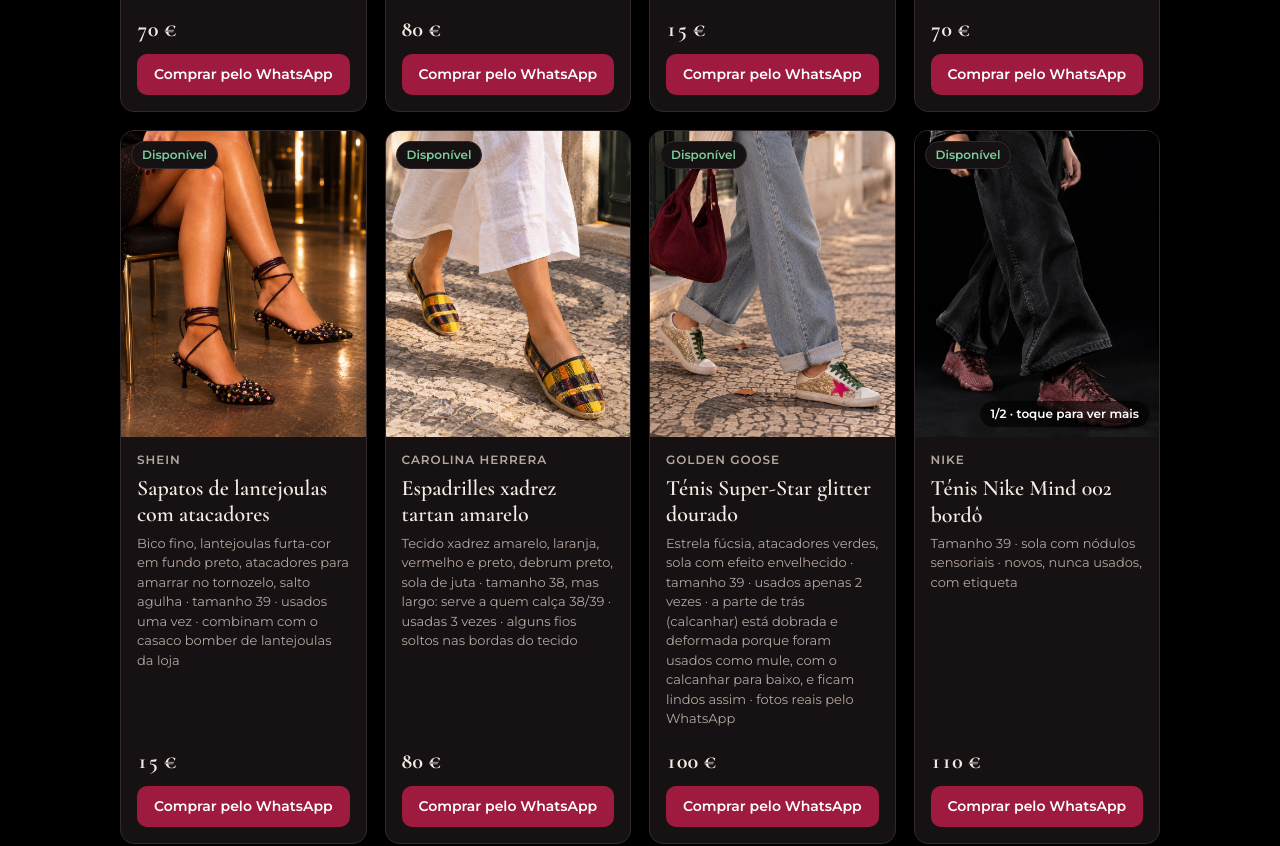
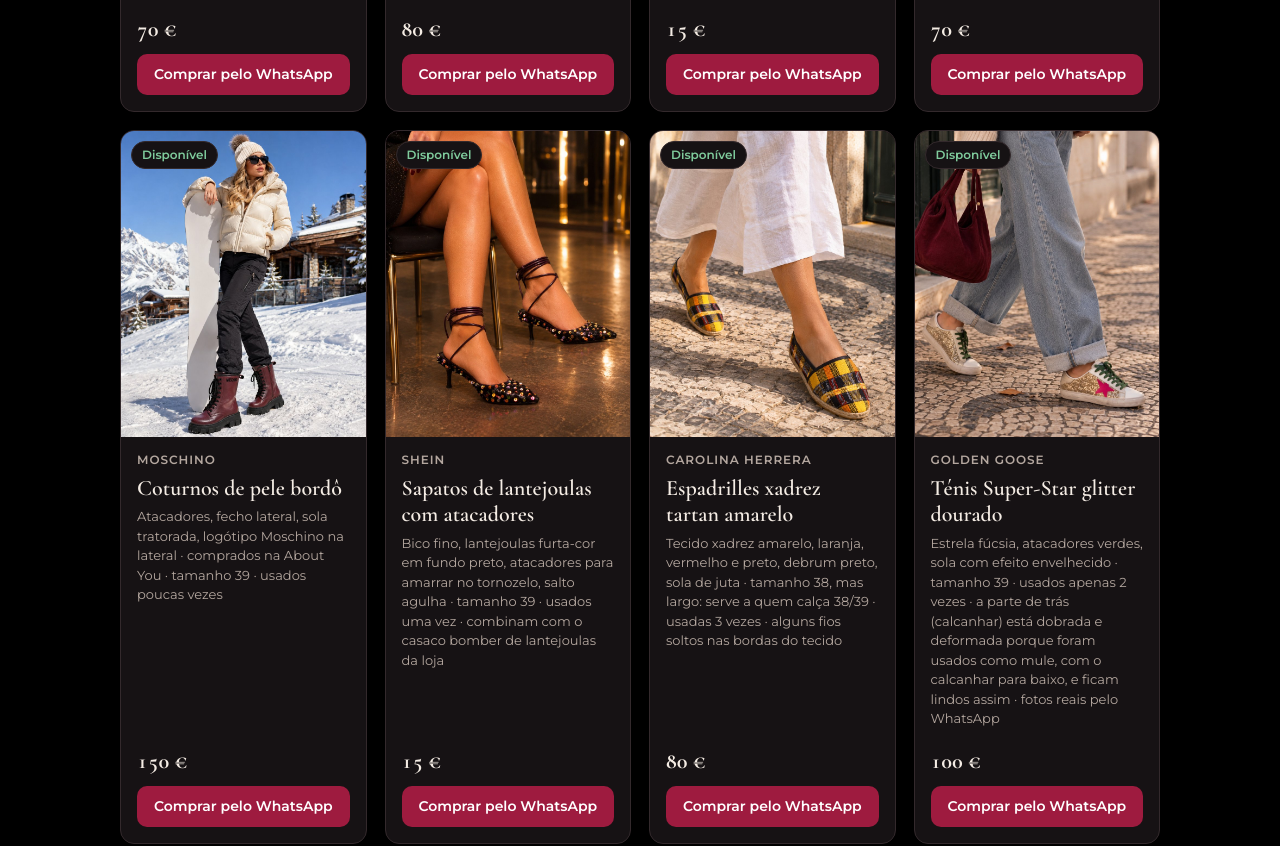
Before and after one commit to benditocloset/benditocloset.github.io, a plain HTML site: page index.html in a window 1280 px wide. Shown: the part 3000-3846 px from the top of the page. Drawn offline with nearby package versions, Linux system fonts and the light colour scheme.

Commit message:
Nova peça: coturnos Moschino bordô, tam. 39 (150 €)
Co-Authored-By: Claude Opus 5.5 <noreply@anthropic.com>
Claude-Session: https://claude.ai/code/session_018VRF1gtzpRsRmNbZQKreV2

```diff
--- a/catalogo.csv
+++ b/catalogo.csv
@@ -21,6 +21,7 @@ id,title,description,availability,condition,price,link,image_link,additional_ima
 "golden-goose-superstar","Golden Goose – Ténis Super-Star glitter dourado","Ténis Super-Star glitter dourado. Estrela fúcsia, atacadores verdes, sola com efeito envelhecido · tamanho 39 · usados apenas 2 vezes · a parte de trás (calcanhar) está dobrada e deformada porque foram usados como mule, com o calcanhar para baixo, e ficam lindos assim · fotos reais pelo WhatsApp. Peça única, em segunda mão, da loja Bendito Closet. Compra pelo WhatsApp.","in stock","used","100.00 EUR","https://benditocloset.pt/?peca=golden-goose-superstar","https://benditocloset.pt/img/golden-goose-superstar-modelo.jpg","","Golden Goose"
 "ch-espadrilles-tartan","Carolina Herrera – Espadrilles xadrez tartan amarelo","Espadrilles xadrez tartan amarelo. Tecido xadrez amarelo, laranja, vermelho e preto, debrum preto, sola de juta · tamanho 38, mas largo: serve a quem calça 38/39 · usadas 3 vezes · alguns fios soltos nas bordas do tecido. Peça única, em segunda mão, da loja Bendito Closet. Compra pelo WhatsApp.","in stock","used","80.00 EUR","https://benditocloset.pt/?peca=ch-espadrilles-tartan","https://benditocloset.pt/img/ch-espadrilles-tartan-modelo.jpg","","Carolina Herrera"
 "shein-sapatos-lantejoulas","Shein – Sapatos de lantejoulas com atacadores","Sapatos de lantejoulas com atacadores. Bico fino, lantejoulas furta-cor em fundo preto, atacadores para amarrar no tornozelo, salto agulha · tamanho 39 · usados uma vez · combinam com o casaco bomber de lantejoulas da loja. Peça única, em segunda mão, da loja Bendito Closet. Compra pelo WhatsApp.","in stock","used","15.00 EUR","https://benditocloset.pt/?peca=shein-sapatos-lantejoulas","https://benditocloset.pt/img/shein-sapatos-lantejoulas-modelo.jpg","","Shein"
+"moschino-coturnos-bordo","Moschino – Coturnos de pele bordô","Coturnos de pele bordô. Atacadores, fecho lateral, sola tratorada, logótipo Moschino na lateral · comprados na About You · tamanho 39 · usados poucas vezes. Peça única, em segunda mão, da loja Bendito Closet. Compra pelo WhatsApp.","in stock","used","150.00 EUR","https://benditocloset.pt/?peca=moschino-coturnos-bordo","https://benditocloset.pt/img/moschino-coturnos-bordo-modelo.jpg","","Moschino"
 "moschino-botas-neve","Love Moschino – Botas de neve pretas","Botas de neve pretas. Acolchoadas, faixa com logótipo e coração vermelho atrás · tamanho 39 · usadas uma vez. Peça única, em segunda mão, da loja Bendito Closet. Compra pelo WhatsApp.","in stock","used","70.00 EUR","https://benditocloset.pt/?peca=moschino-botas-neve","https://benditocloset.pt/img/moschino-botas-produto.jpg","","Love Moschino"
 "decathlon-botas-neve","Decathlon – Botas de neve roxas com pelo","Botas de neve roxas com pelo. Acolchoadas, gola de pelo sintético roxo, fecho lateral, sola de borracha antiderrapante · tamanho 39 · nunca usadas. Peça única, em segunda mão, da loja Bendito Closet. Compra pelo WhatsApp.","in stock","new","15.00 EUR","https://benditocloset.pt/?peca=decathlon-botas-neve","https://benditocloset.pt/img/decathlon-botas-neve-modelo.jpg","","Decathlon"
 "rl-camisola-azul","Ralph Lauren – Camisola azul com Big Pony","Camisola azul com Big Pony. Malha grossa, logótipo grande vermelho, corte curto · tamanho L (veste pequeno) · usada poucas vezes. Peça única, em segunda mão, da loja Bendito Closet. Compra pelo WhatsApp.","in stock","used","80.00 EUR","https://benditocloset.pt/?peca=rl-camisola-azul","https://benditocloset.pt/img/rl-camisola-azul-modelo.jpg","","Ralph Lauren"
--- a/index.html
+++ b/index.html
@@ -285,6 +285,7 @@ const PECAS = [
   { id:"golden-goose-superstar",cat:"sapatos", marca:"Golden Goose", nome:"Ténis Super-Star glitter dourado", detalhe:"Estrela fúcsia, atacadores verdes, sola com efeito envelhecido · tamanho 39 · usados apenas 2 vezes · a parte de trás (calcanhar) está dobrada e deformada porque foram usados como mule, com o calcanhar para baixo, e ficam lindos assim · fotos reais pelo WhatsApp", preco:100, status:"disponivel", foto:"img/golden-goose-superstar-modelo.jpg" },
   { id:"ch-espadrilles-tartan",cat:"sapatos", marca:"Carolina Herrera", nome:"Espadrilles xadrez tartan amarelo", detalhe:"Tecido xadrez amarelo, laranja, vermelho e preto, debrum preto, sola de juta · tamanho 38, mas largo: serve a quem calça 38/39 · usadas 3 vezes · alguns fios soltos nas bordas do tecido", preco:80, status:"disponivel", foto:"img/ch-espadrilles-tartan-modelo.jpg" },
   { id:"shein-sapatos-lantejoulas",cat:"sapatos", marca:"Shein", nome:"Sapatos de lantejoulas com atacadores", detalhe:"Bico fino, lantejoulas furta-cor em fundo preto, atacadores para amarrar no tornozelo, salto agulha · tamanho 39 · usados uma vez · combinam com o casaco bomber de lantejoulas da loja", preco:15, status:"disponivel", foto:"img/shein-sapatos-lantejoulas-modelo.jpg" },
+  { id:"moschino-coturnos-bordo",cat:"sapatos", marca:"Moschino", nome:"Coturnos de pele bordô", detalhe:"Atacadores, fecho lateral, sola tratorada, logótipo Moschino na lateral · comprados na About You · tamanho 39 · usados poucas vezes", preco:150, status:"disponivel", foto:"img/moschino-coturnos-bordo-modelo.jpg" },
   { id:"moschino-botas-neve", cat:"sapatos", marca:"Love Moschino", nome:"Botas de neve pretas", detalhe:"Acolchoadas, faixa com logótipo e coração vermelho atrás · tamanho 39 · usadas uma vez", preco:70, status:"disponivel", foto:"img/moschino-botas-produto.jpg" },
   { id:"decathlon-botas-neve",cat:"sapatos", marca:"Decathlon", nome:"Botas de neve roxas com pelo", detalhe:"Acolchoadas, gola de pelo sintético roxo, fecho lateral, sola de borracha antiderrapante · tamanho 39 · nunca usadas", preco:15, status:"disponivel", foto:"img/decathlon-botas-neve-modelo.jpg" },
   { id:"rl-camisola-azul", cat:"roupas", marca:"Ralph Lauren", nome:"Camisola azul com Big Pony", detalhe:"Malha grossa, logótipo grande vermelho, corte curto · tamanho L (veste pequeno) · usada poucas vezes", preco:80, status:"disponivel",foto:"img/rl-camisola-azul-modelo.jpg" },
@@ -366,6 +367,7 @@ const EN = {
   "rl-camisa-linho-rosa":["Pink linen shirt dress","100% linen, button-down collar, oversized XL shirt worn as a dress · worn a few times, like new"],
   "rl-camisa-linho":["Yellow linen shirt dress","100% linen, oversized XXL shirt worn as a dress · worn a few times, like new"],
   "rl-camisola-azul":["Blue Big Pony sweater","Chunky knit, large red logo, cropped fit · size L (runs small) · worn a few times"],
+  "moschino-coturnos-bordo":["Burgundy leather combat boots","Lace-up, side zip, lug sole, Moschino logo on the side · bought at About You · size 39 · worn only a few times"],
   "moschino-botas-neve":["Black snow boots","Padded, logo band and red heart on the back · size 39 · worn once"],
   "decathlon-botas-neve":["Purple faux-fur snow boots","Quilted, purple faux-fur cuff, side zip, non-slip rubber sole · size 39 · never worn"],
   "nike-mind-002":["Nike Mind 002 sneakers in burgundy","Size 39 · sensory node sole · new, never worn, with tags"],
@@ -478,6 +480,7 @@ const TR_ES = {
   "rl-camisa-linho-rosa":["Camisa-vestido de lino rosa","100% lino, cuello abotonado, camisa oversize talla XL para usar como vestido · usada pocas veces, como nueva"],
   "rl-camisa-linho":["Camisa-vestido de lino amarilla","100% lino, camisa oversize talla XXL para usar como vestido · usada pocas veces, como nueva"],
   "rl-camisola-azul":["Jersey azul Big Pony","Punto grueso, logo grande rojo, corte corto · talla L (talla pequeño) · usado pocas veces"],
+  "moschino-coturnos-bordo":["Botas militares de piel burdeos","Cordones, cremallera lateral, suela dentada, logotipo Moschino en el lateral · compradas en About You · talla 39 · usadas pocas veces"],
   "moschino-botas-neve":["Botas de nieve negras","Acolchadas, banda con logo y corazón rojo detrás · talla 39 · usadas una vez"],
   "decathlon-botas-neve":["Botas de nieve moradas con pelo","Acolchadas, cuello de pelo sintético morado, cremallera lateral, suela de goma antideslizante · talla 39 · sin estrenar"],
   "nike-mind-002":["Zapatillas Nike Mind 002 burdeos","Talla 39 · suela con nódulos sensoriales · nuevas, sin estrenar, con etiqueta"],
@@ -532,6 +535,7 @@ const TR_FR = {
   "rl-camisa-linho-rosa":["Robe-chemise en lin rose","100% lin, col boutonné, chemise oversize taille XL à porter en robe · portée quelques fois, comme neuve"],
   "rl-camisa-linho":["Robe-chemise en lin jaune","100% lin, chemise oversize taille XXL à porter en robe · portée quelques fois, comme neuve"],
   "rl-camisola-azul":["Pull bleu Big Pony","Grosse maille, grand logo rouge, coupe courte · taille L (taille petit) · porté quelques fois"],
+  "moschino-coturnos-bordo":["Rangers en cuir bordeaux","Lacets, zip latéral, semelle crantée, logo Moschino sur le côté · achetées chez About You · pointure 39 · portées peu de fois"],
   "moschino-botas-neve":["Bottes de neige noires","Matelassées, bande logo et cœur rouge à l'arrière · pointure 39 · portées une fois"],
   "decathlon-botas-neve":["Bottes de neige violettes fourrées","Matelassées, revers en fausse fourrure violette, zip latéral, semelle antidérapante · pointure 39 · jamais portées"],
   "nike-mind-002":["Baskets Nike Mind 002 bordeaux","Pointure 39 · semelle à nodules sensoriels · neuves, jamais portées, avec étiquette"],
@@ -586,6 +590,7 @@ const TR_DE = {
   "rl-camisa-linho-rosa":["Rosa Leinen-Hemdkleid","100% Leinen, Button-down-Kragen, Oversize-Hemd Größe XL, als Kleid zu tragen · wenige Male getragen, wie neu"],
   "rl-camisa-linho":["Gelbes Leinen-Hemdkleid","100% Leinen, Oversize-Hemd Größe XXL, als Kleid zu tragen · wenige Male getragen, wie neu"],
   "rl-camisola-azul":["Blauer Big-Pony-Pullover","Grobstrick, großes rotes Logo, kurzer Schnitt · Größe L (fällt klein aus) · wenige Male getragen"],
+  "moschino-coturnos-bordo":["Bordeauxrote Leder-Boots","Schnürung, seitlicher Reißverschluss, Profilsohle, Moschino-Logo an der Seite · gekauft bei About You · Größe 39 · nur wenige Male getragen"],
   "moschino-botas-neve":["Schwarze Schneestiefel","Gesteppt, Logoband und rotes Herz hinten · Größe 39 · einmal getragen"],
   "decathlon-botas-neve":["Lila Schneestiefel mit Kunstfell","Gesteppt, Kragen aus lila Kunstfell, seitlicher Reißverschluss, rutschfeste Gummisohle · Größe 39 · nie getragen"],
   "nike-mind-002":["Nike Mind 002 Sneaker in Bordeaux","Größe 39 · Sohle mit sensorischen Noppen · neu, nie getragen, mit Etikett"],
@@ -640,6 +645,7 @@ const TR_RU = {
   "rl-camisa-linho-rosa":["Розовое льняное платье-рубашка","100% лён, воротник на пуговицах, оверсайз-рубашка XL, носится как платье · надевалась несколько раз, как новая"],
   "rl-camisa-linho":["Жёлтое льняное платье-рубашка","100% лён, оверсайз-рубашка XXL, носится как платье · надевалась несколько раз, как новая"],
   "rl-camisola-azul":["Синий свитер Big Pony","Крупная вязка, большой красный логотип, укороченный крой · размер L (маломерит) · надевался несколько раз"],
+  "moschino-coturnos-bordo":["Бордовые кожаные ботинки","Шнуровка, боковая молния, рифлёная подошва, логотип Moschino сбоку · куплены в About You · размер 39 · надевались всего несколько раз"],
   "moschino-botas-neve":["Чёрные зимние дутики","Стёганые, лента с логотипом и красное сердце сзади · размер 39 · надевались один раз"],
   "decathlon-botas-neve":["Фиолетовые зимние сапоги с мехом","Стёганые, отворот из фиолетового искусственного меха, боковая молния, нескользящая подошва · размер 39 · ни разу не надевались"],
   "nike-mind-002":["Кроссовки Nike Mind 002 бордового цвета","Размер 39 · подошва с сенсорными узлами · новые, не носились, с биркой"],
```
Also changed, not shown: img/moschino-coturnos-bordo-modelo.jpg (added).
